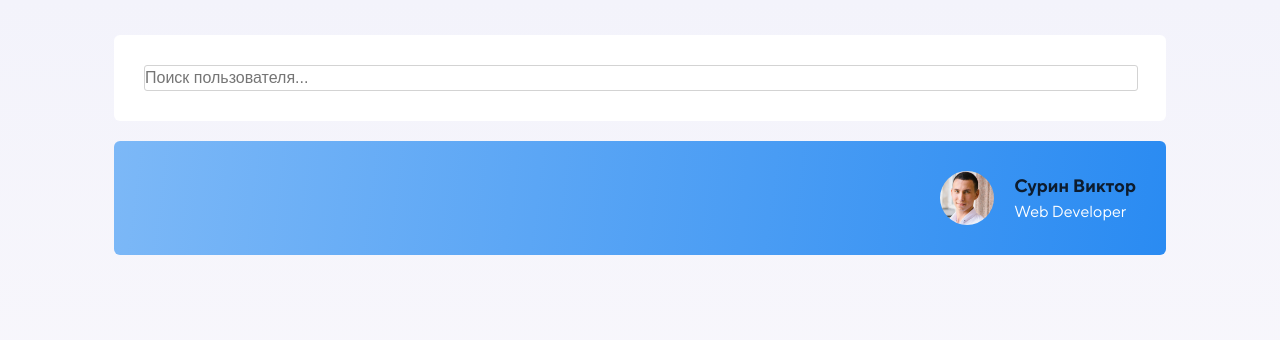
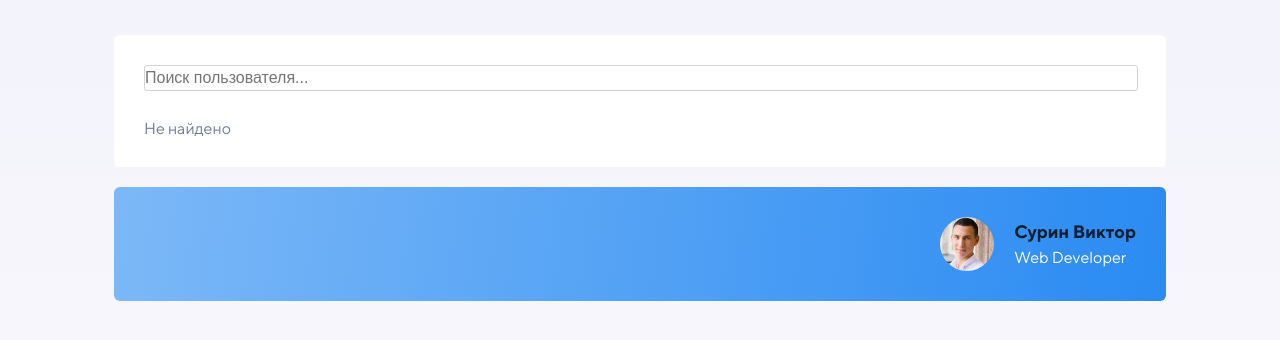
Before and after one commit to SurinVIktor/O_n_i_x___internship, a React (Create React App) app: page / in a window 1280 px wide. Shown: the top 340 px of the page. Built offline with nearby package versions, Linux system fonts and the light colour scheme.

Commit message:
#6: Сделал получение репозиторие с гитхаба

```diff
--- /dev/null
+++ b/src/components/Card/Card.css
@@ -0,0 +1,10 @@
+.card {
+    width: 100%;
+    max-width: 32%;
+    margin-bottom: 25px;
+    margin-right: 1.3%;
+}
+
+.card img {
+    width: 100%;
+}
--- /dev/null
+++ b/src/components/Card/index.jsx
@@ -0,0 +1,13 @@
+import "./Card.css";
+
+export default (props) => {
+    const { avatar_url, id, login, html_url } = props.data;
+    console.log(props.data);
+
+    return (
+      <div className="card" id={id}>
+          <img src={avatar_url} alt="User Avatar"/>
+          <a target="_blank" href={html_url}><h4>Link: {login}</h4></a>
+      </div>
+    );
+}
--- a/src/components/GitSearch/index.js
+++ b/src/components/GitSearch/index.js
@@ -1,10 +1,12 @@
 import React, {useState} from "react";
 
 import "./style.css";
-import {Input} from  "../";
+import {Input, Card} from  "../";
+import {apiUser} from "../../utils/api";
 
 const GitSearch = () => {
     const [value, setValue] = useState("");
+    const [users, setUsers] = useState("");
 
     const onChange = event => {
         setValue(event.target.value);
@@ -16,13 +18,20 @@ const GitSearch = () => {
         }
 
         if (value.trim()) {
-
+            apiUser(value).then(res => {
+                setUsers(res.data.items);
+                console.log(users);
+            });
         }
     }
 
     return (
         <div className="content workspace">
             <Input onChange={onChange} value={value} onSubmit={onSubmit}/>
+
+            <div className="users-container">
+                {users ? users.map(user => <Card data={user} />) : <h3>Не найдено</h3>}
+            </div>
         </div>
     );
 }
--- a/src/components/GitSearch/style.css
+++ b/src/components/GitSearch/style.css
@@ -0,0 +1,4 @@
+.users-container {
+    display: flex;
+    flex-wrap: wrap;
+}
--- a/src/components/Input/style.css
+++ b/src/components/Input/style.css
@@ -7,4 +7,5 @@
     outline: none;
     border: 1px solid lightgray;
     color: gray;
+    margin-bottom: 30px;
 }
--- a/src/components/index.js
+++ b/src/components/index.js
@@ -1,3 +1,4 @@
 export {default as User} from "./User";
 export {default as GitSearch} from "./GitSearch";
 export {default as Input} from "./Input";
+export {default as Card} from "./Card";
--- a/src/core/axios.js
+++ /dev/null
@@ -1,5 +0,0 @@
-import axios from "axios";
-
-axios.defaults.baseURL = '';
-
-export default axios;
--- /dev/null
+++ b/src/utils/api/index.js
@@ -0,0 +1 @@
+export {default as apiUser} from "./user"
--- /dev/null
+++ b/src/utils/api/user.js
@@ -0,0 +1,8 @@
+import axios from "axios";
+
+const CLIENT_ID = 'ae313b54c5cd16137af9';
+const CLIENT_SECRET = '63da58aeb042a95b54a505407ccc7cec230c6db1';
+
+const apiUser = value => axios.get(`https://api.github.com/search/users?q=${value}&client_id=${CLIENT_ID}&client_secret=${CLIENT_SECRET}`);
+
+export default apiUser;
```
